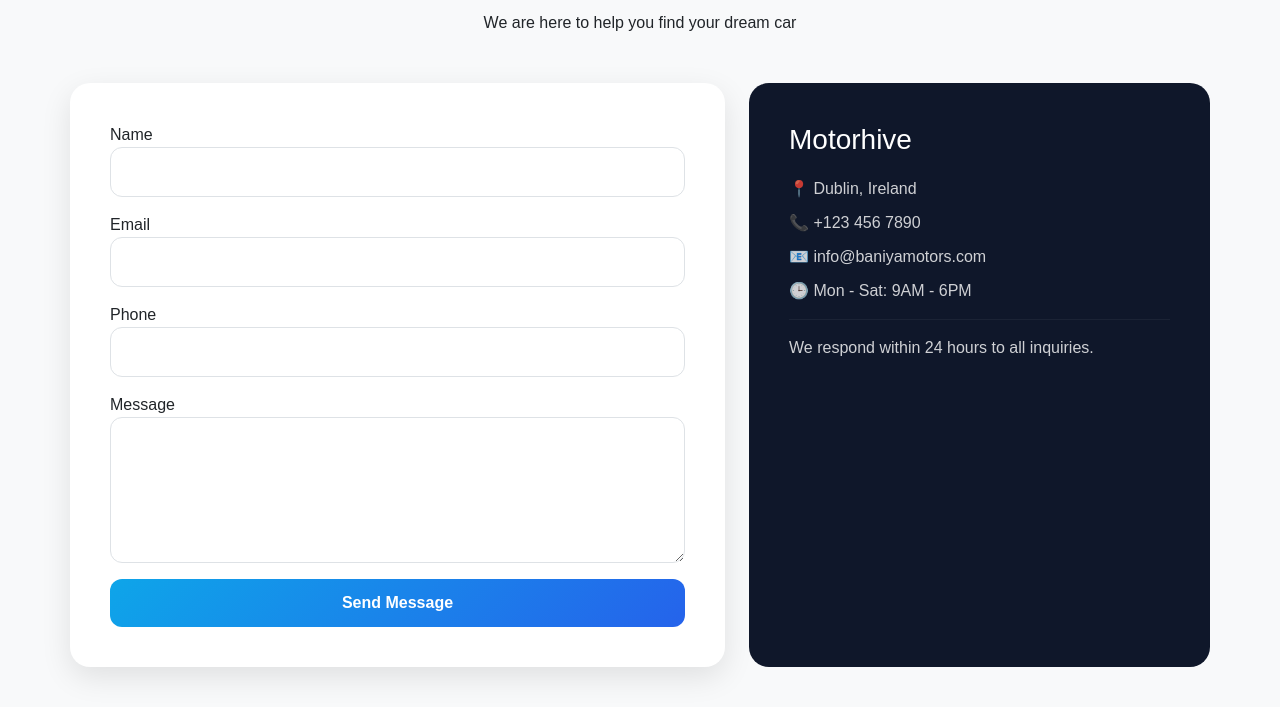
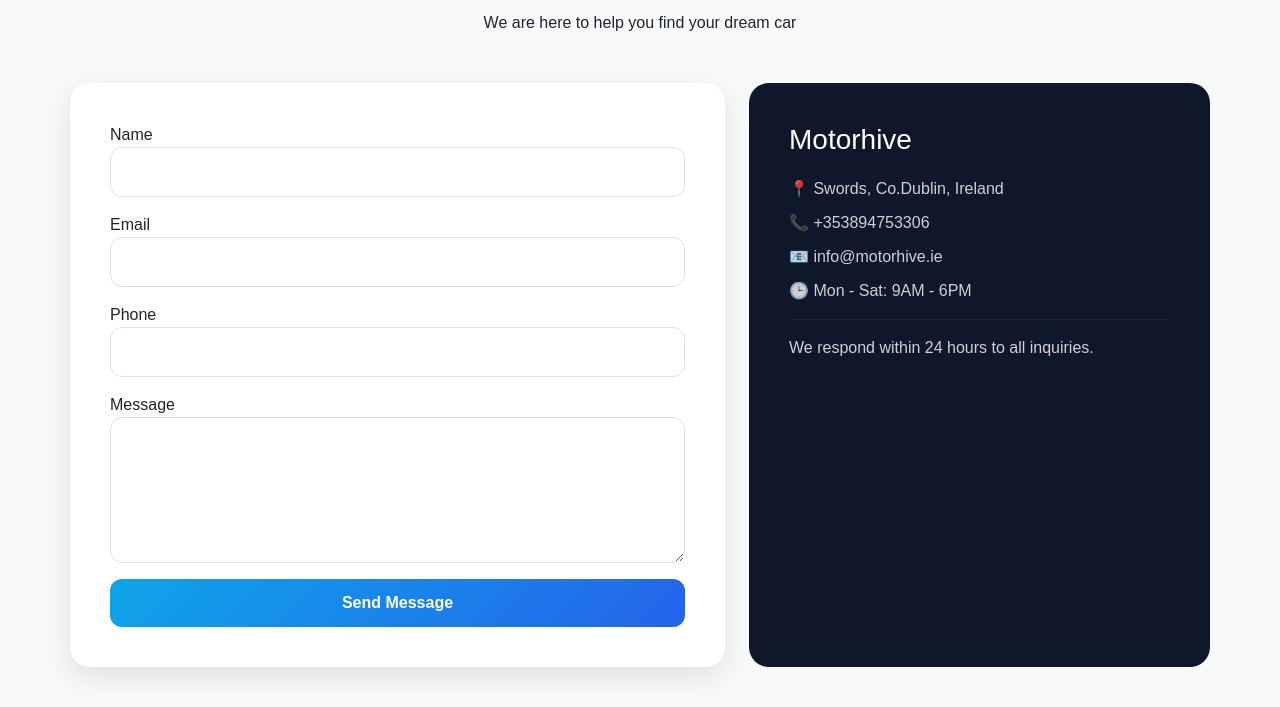
Before and after one commit to neerojstha/car-retailer, a Django app: page /contact/ in a window 1280 px wide. Shown: the part 245-952 px from the top of the page. Run offline with Django 5.2, Linux system fonts and the light colour scheme.

Commit message:
contact updated

```diff
--- a/cars/templates/cars/contact.html
+++ b/cars/templates/cars/contact.html
@@ -3,7 +3,7 @@
 <html lang="en">
 <head>
     <meta charset="UTF-8">
-    <title>Contact Us | Baniya Motors</title>
+    <title>Contact Us | Motorhive</title>
 
     <link href="https://cdn.jsdelivr.net/npm/bootstrap@5.3.3/dist/css/bootstrap.min.css" rel="stylesheet">
 
@@ -110,9 +110,9 @@
 
                 <h3>Motorhive</h3>
 
-                <p>📍 Dublin, Ireland</p>
-                <p>📞 +123 456 7890</p>
-                <p>📧 info@baniyamotors.com</p>
+                <p>📍 Swords, Co.Dublin, Ireland</p>
+                <p>📞 +353894753306</p>
+                <p>📧 info@motorhive.ie</p>
                 <p>🕒 Mon - Sat: 9AM - 6PM</p>
 
                 <hr style="border-color: rgba(255,255,255,0.2);">
--- a/templates/index.html
+++ b/templates/index.html
@@ -486,7 +486,7 @@
                 <!-- NEW: Phone -->
                 <li class="nav-item ms-lg-3">
                     <a class="nav-link fw-semibold text-info" href="tel:+1234567890">
-                        📞 +123 456 7890
+                        📞 +353894753306
                     </a>
                 </li>
 
```
